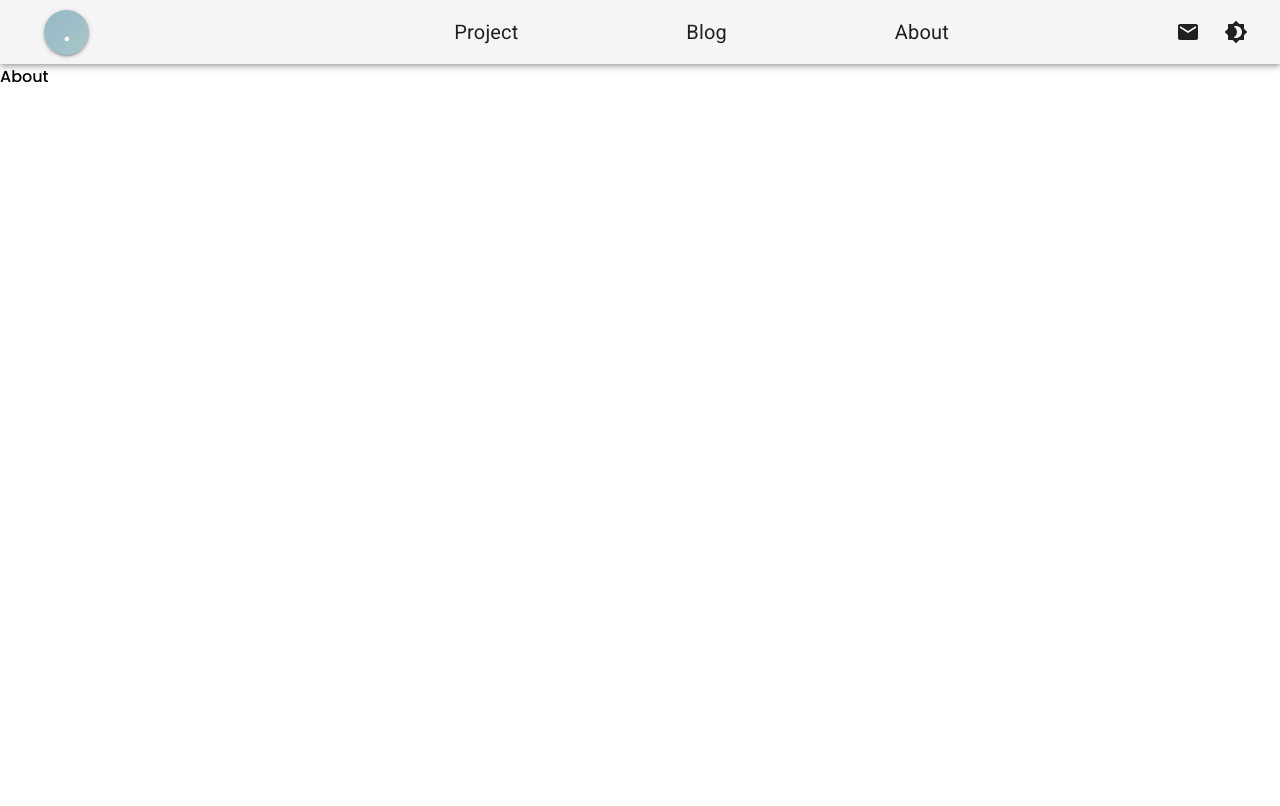
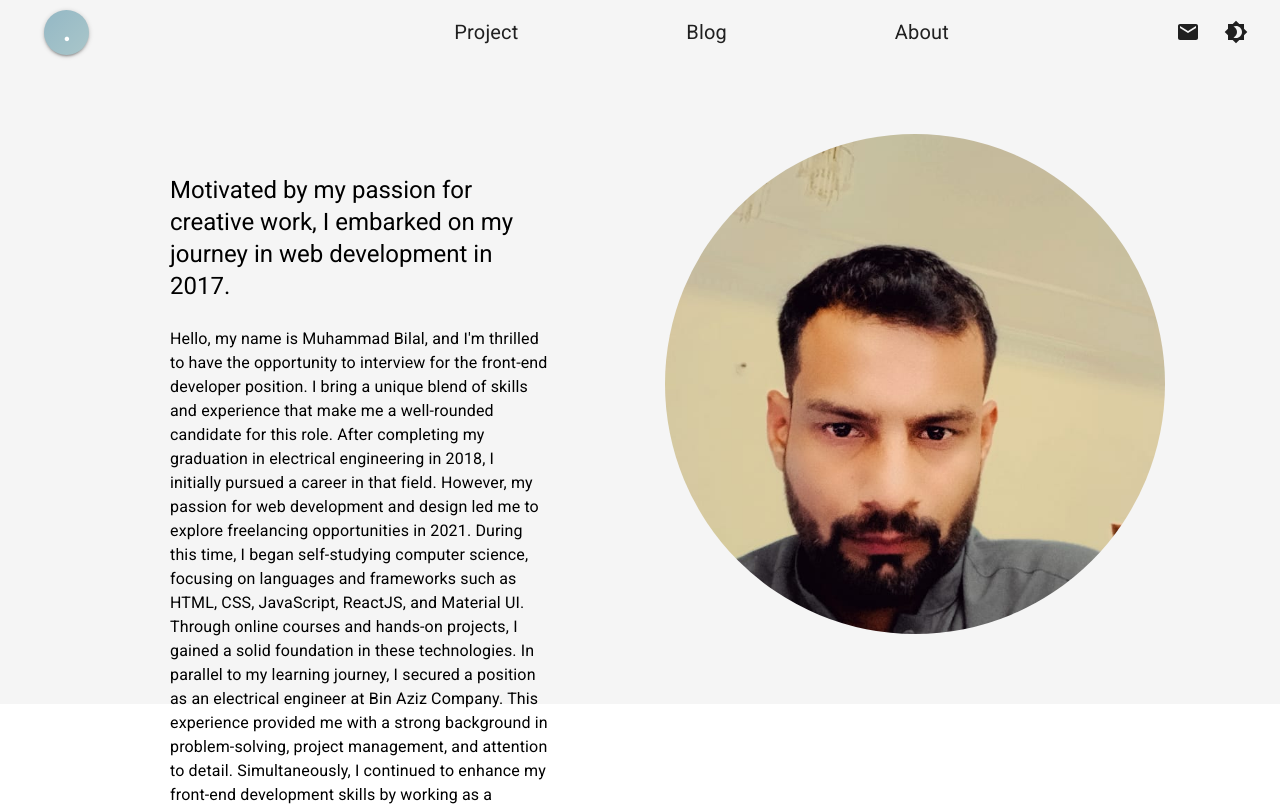
Before and after one commit to chaudarybilal/Resume, a React (Create React App) app: page /about in a window 1280 px wide. Shown: the top 806 px of the page. Built offline with nearby package versions, Linux system fonts and the light colour scheme.

Commit message:
Added About.js component with the basic structure and content

```diff
--- a/src/components/About.js
+++ b/src/components/About.js
@@ -1,9 +1,126 @@
-import React from 'react'
+import { Box, Typography, makeStyles } from "@material-ui/core";
 
-const About = () => {
+import bilal from "../Images/bilal.jpeg";
+
+import { ThemeContext } from "../ThemeContext";
+import { useContext } from "react";
+
+const useStyles = makeStyles((theme) => ({
+  container: {
+    display: "flex",
+    height: "80vh",
+    [theme.breakpoints.down("sm")]: {
+      flexDirection: "column",
+    },
+  },
+  blackBox: {
+    marginTop: "70px",
+    height: "100%",
+    width: "50%",
+    display: "flex",
+    flexDirection: "column",
+    justifyContent: "flex-start",
+    alignItems: "flex-start",
+    paddingLeft: "170px",
+    paddingTop: "40px",
+    [theme.breakpoints.down("sm")]: {
+
+      width: "50%",
+      height: "100%",
+      justifyContent: "center",
+      alignItems: "center",
+      paddingLeft: "30px",
+      paddingTop: "500px",
+    },
+  },
+  imageBox: {
+    display: "flex",
+    justifyContent: "center",
+    alignItems: "center",
+    padding: "20px",
+    width: "70%",
+    [theme.breakpoints.down("sm")]: {
+      marginTop:"600px",
+      width: "100%",
+      height: "80%",
+      padding: "50px",
+    },
+  },
+  image: {
+    maxWidth: "100%",
+    maxHeight: "70vh",
+    width: "500px",
+    height: "500px",
+    borderRadius: "50%",
+    objectFit: "cover",
+  },
+  buttonContainer: {
+    display: "flex",
+
+    width: "250px",
+    justifyContent: "space-around",
+  },
+  Icon: {
+    display: "flex",
+    justifyContent: "space-between",
+
+    color: "#8bb2c3",
+    [theme.breakpoints.down("sm")]: {
+      justifyContent: "center",
+      alignItems: "center",
+      paddingLeft: "20px",
+      paddingTop: "20px",
+    },
+  },
+}));
+
+function About() {
+  const classes = useStyles();
+  const { theme } = useContext(ThemeContext);
+
   return (
-    <div>About</div>
-  )
+    <Box
+      className={classes.container}
+      style={{ backgroundColor: theme === "light" ? "#F5F5F5" : "#424242" }}
+    >
+      <Box className={classes.blackBox}>
+        <Typography variant="h5">Motivated by my passion for creative work, I embarked on my journey in web development in 2017.</Typography>
+        <br />
+        <Typography variant="body1">
+          Hello, my name is Muhammad Bilal, and I'm thrilled to have the
+          opportunity to interview for the front-end developer position. I bring
+          a unique blend of skills and experience that make me a well-rounded
+          candidate for this role. After completing my graduation in electrical
+          engineering in 2018, I initially pursued a career in that field.
+          However, my passion for web development and design led me to explore
+          freelancing opportunities in 2021. During this time, I began
+          self-studying computer science, focusing on languages and frameworks
+          such as HTML, CSS, JavaScript, ReactJS, and Material UI. Through
+          online courses and hands-on projects, I gained a solid foundation in
+          these technologies. In parallel to my learning journey, I secured a
+          position as an electrical engineer at Bin Aziz Company. This
+          experience provided me with a strong background in problem-solving,
+          project management, and attention to detail. Simultaneously, I
+          continued to enhance my front-end development skills by working as a
+          freelance front-end developer on platforms like Fiverr. I am eager to
+          contribute my technical expertise and creativity to your team, and I
+          believe that my background and skill set make me a valuable asset for
+          the front-end developer position. Thank you for considering my
+          application, and I look forward to discussing how I can contribute to
+          your company's success.
+        </Typography>{" "}
+        <br />
+
+      </Box>
+
+      <Box className={classes.imageBox}>
+
+        <img src={bilal} alt="Bilal" className={classes.image} />
+
+      </Box>
+
+    </Box>
+  );
 }
 
-export default About
+export default About;
--- a/src/components/Home.js
+++ b/src/components/Home.js
@@ -3,7 +3,7 @@ import GitHubIcon from "@material-ui/icons/GitHub";
 import LinkedInIcon from "@material-ui/icons/LinkedIn";
 import TwitterIcon from "@material-ui/icons/Twitter";
 import bilal from "../Images/bilal.jpeg";
-import { Container } from "@mui/material";
+
 import { ThemeContext } from "../ThemeContext";
 import { useContext } from "react";
 
@@ -23,15 +23,15 @@ const useStyles = makeStyles((theme) => ({
     flexDirection: "column",
     justifyContent: "flex-start",
     alignItems: "flex-start",
-    paddingLeft: "170px",
+    paddingLeft: "100px",
     paddingTop: "40px",
     [theme.breakpoints.down("sm")]: {
       width: "100%",
       height: "50%",
       justifyContent: "center",
       alignItems: "center",
-      paddingLeft: "20px", // Adjust the padding value as per your needs
-      paddingTop: "20px", // Adjust the padding value as per your needs
+      paddingLeft: "20px",
+      paddingTop: "20px",
     },
   },
   imageBox: {
@@ -41,9 +41,10 @@ const useStyles = makeStyles((theme) => ({
     padding: "20px",
     width: "50%",
     [theme.breakpoints.down("sm")]: {
+      marginTop:"70px",
       width: "100%",
       height: "80%",
-      padding: "50px", // Adjust the padding value as per your needs
+      padding: "50px",
     },
   },
   image: {
@@ -53,6 +54,11 @@ const useStyles = makeStyles((theme) => ({
     height: "300px",
     borderRadius: "50%",
     objectFit: "cover",
+    [theme.breakpoints.down("sm")]: {
+      width: "200px",
+      height: "200px",
+
+    },
   },
   buttonContainer: {
     display: "flex",
@@ -62,8 +68,7 @@ const useStyles = makeStyles((theme) => ({
 
   },
   Icon: {
-    display: "flex",
-    justifyContent: "space-between",
+
 
     color: "#8bb2c3",
     [theme.breakpoints.down("sm")]: {
@@ -91,11 +96,11 @@ function Home() {
           I'm fluent in English, Urdu, and JavaScript
         </Typography>{" "}
         <br />
-        <Container  className={classes.Icon}>
+        <Box className={classes.Icon}>
           <GitHubIcon style={{ fontSize: 50 }} />{" "}
           <LinkedInIcon style={{ fontSize: 50 }} />{" "}
           <TwitterIcon style={{ fontSize: 50 }} />
-        </Container>
+        </Box>
         <br />
         <Box className={classes.buttonContainer}>
           <Button variant="contained" style={{backgroundColor:"#8bb2c3"}} >My work</Button>
--- a/src/components/Project.js
+++ b/src/components/Project.js
@@ -1,6 +1,7 @@
 import React from 'react'
 
 const Project = () => {
+
   return (
     <div>Project</div>
   )
--- a/src/index.css
+++ b/src/index.css
@@ -4,4 +4,5 @@
   margin: 0;
   box-sizing: border-box;
   font-family: 'Poppins', sans-serif;
+
 }
```
Also changed, not shown: src/components/Blog.js (+85 -0 lines).
